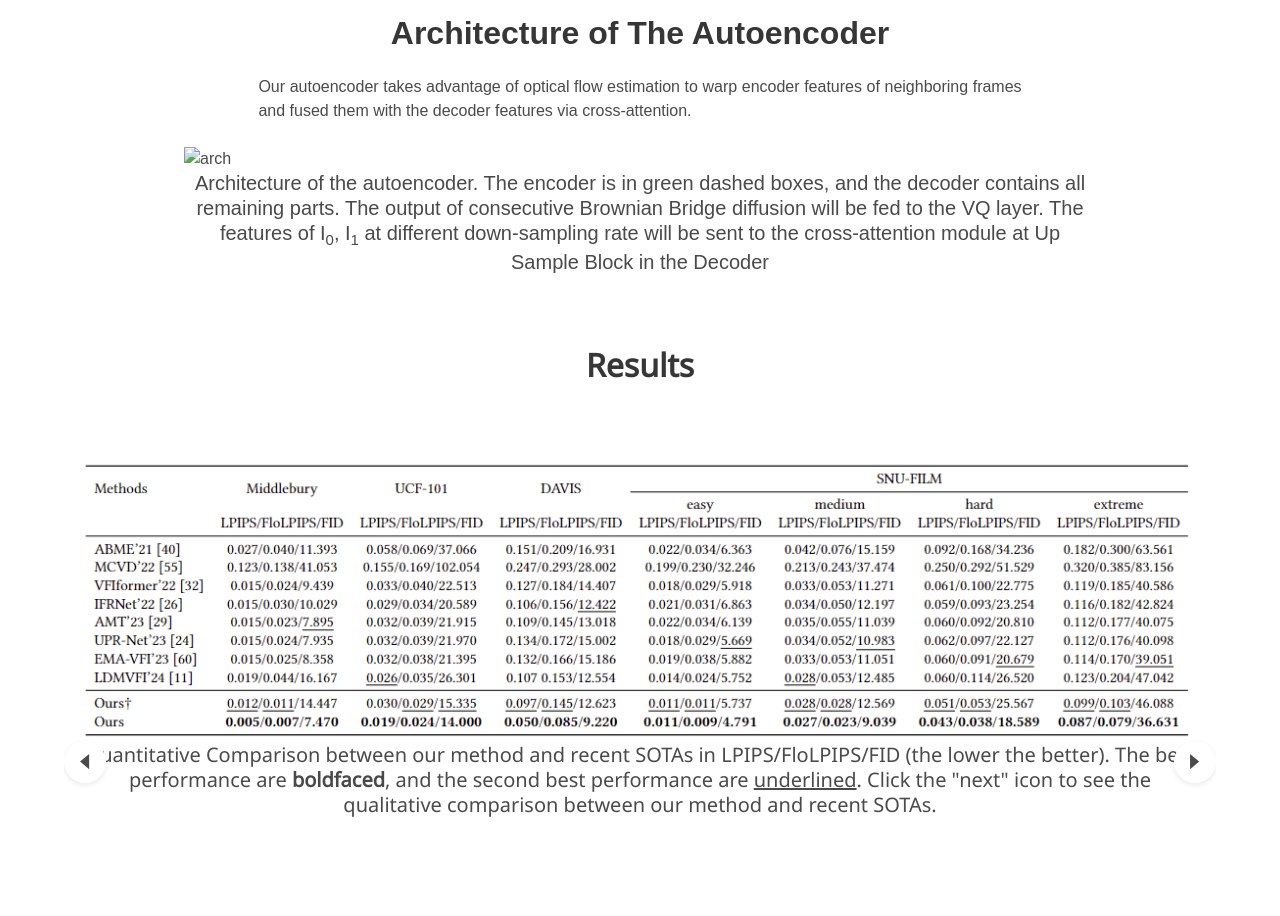
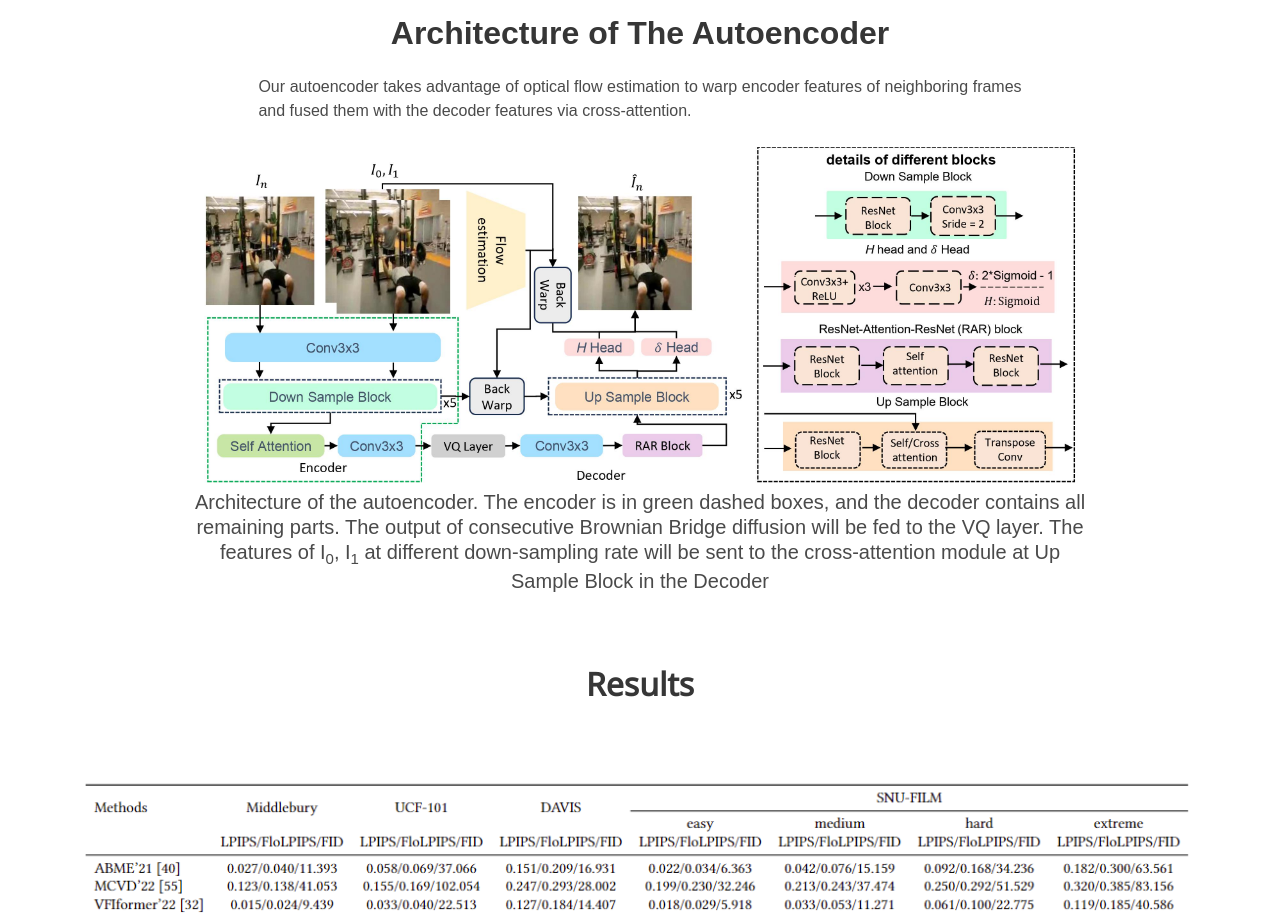
Before and after one commit to ZonglinL/videointerp, a plain HTML site: page index.html in a window 1280 px wide. Shown: the part 2164-3080 px from the top of the page. Drawn offline with nearby package versions, Linux system fonts and the light colour scheme; some icons are missing; a web font is replaced by a local one.

Commit message:
Update index.html

```diff
--- a/index.html
+++ b/index.html
@@ -196,7 +196,7 @@
       </div>
     </div>
     <div class="hero-body">
-    <img src="static/images/Arch.png" alt="arch"/>
+    <img src="static/images/Arch.jpg" alt="arch"/>
       </img>
       <h2 class="subtitle has-text-centered">
        Architecture of the autoencoder. The encoder is in green dashed boxes, and the decoder contains all remaining parts. The output of consecutive Brownian Bridge diffusion will be fed to the VQ layer. The features of I<sub>0</sub>, I<sub>1</sub> at different down-sampling rate will be sent to the cross-attention module at Up Sample Block in the Decoder
```
